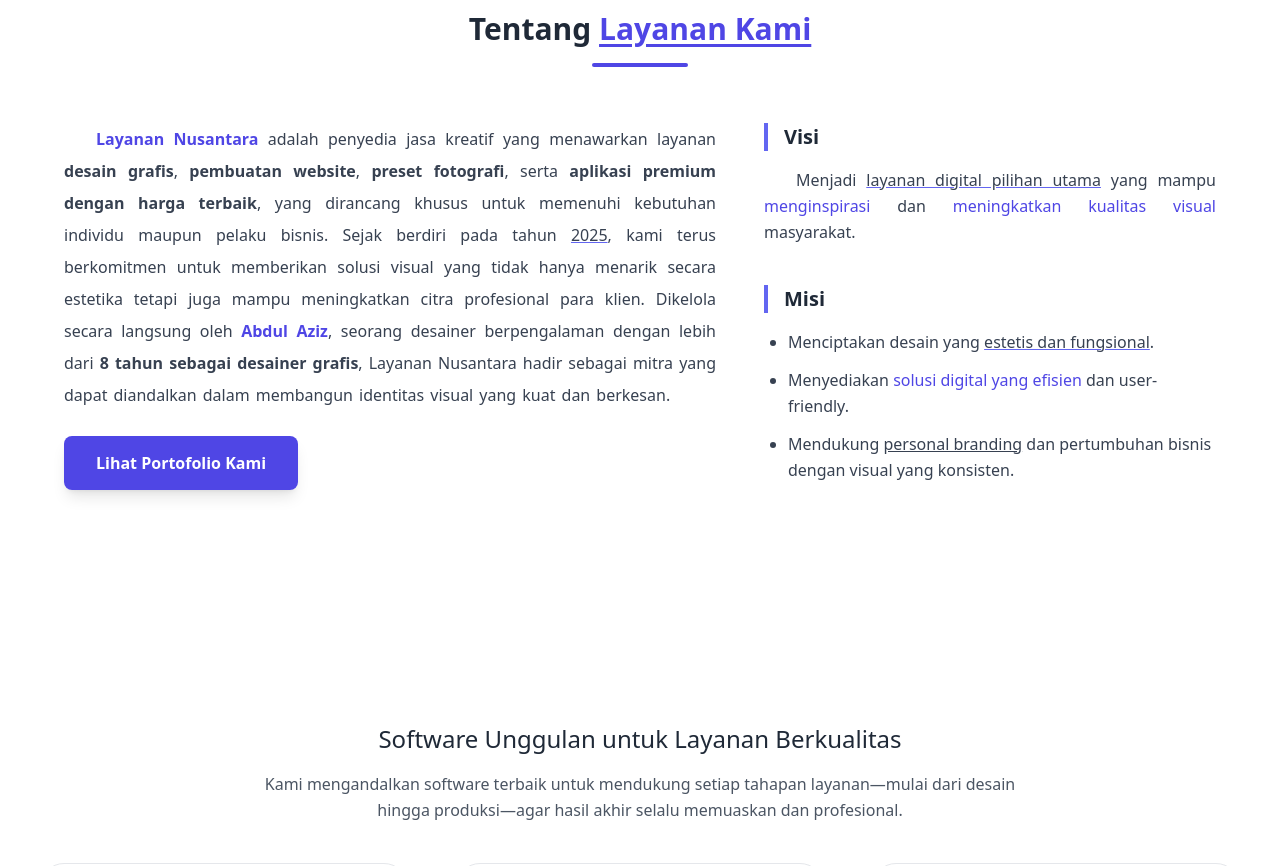
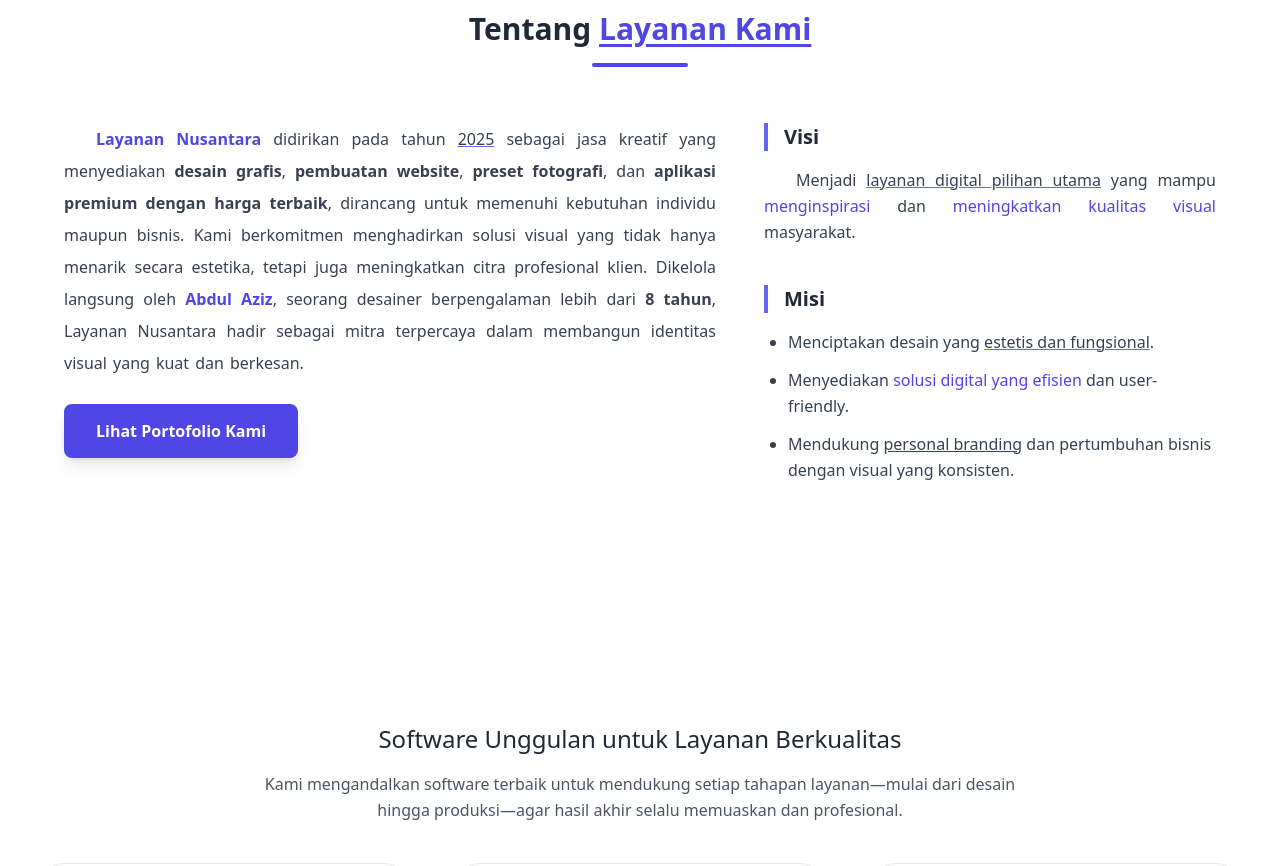
Before and after one commit to abdulaziz817/layanan, a Next.js app: page / in a window 1280 px wide. Shown: the part 1860-2726 px from the top of the page. Built offline with nearby package versions, Linux system fonts and the light colour scheme.

Commit message:
update tentang

```diff
--- a/components/ui/CTA/index.jsx
+++ b/components/ui/CTA/index.jsx
@@ -40,9 +40,10 @@ const CTA = () => {
                             className="md:col-span-7 space-y-6"
                         >
                             <div className="space-y-4 text-gray-700 text-base leading-loose" style={{ wordSpacing: '0.12em' }}>
-                                <p className="text-justify" style={{ textIndent: '2rem' }}>
-                                    <span className="font-semibold text-indigo-600">Layanan Nusantara</span> adalah penyedia jasa kreatif yang menawarkan layanan <strong>desain grafis</strong>, <strong>pembuatan website</strong>, <strong>preset fotografi</strong>, serta <strong>aplikasi premium dengan harga terbaik</strong>, yang dirancang khusus untuk memenuhi kebutuhan individu maupun pelaku bisnis. Sejak berdiri pada tahun <span className="underline decoration-indigo-500">2025</span>, kami terus berkomitmen untuk memberikan solusi visual yang tidak hanya menarik secara estetika tetapi juga mampu meningkatkan citra profesional para klien. Dikelola secara langsung oleh <span className="font-semibold text-indigo-600">Abdul Aziz</span>, seorang desainer berpengalaman dengan lebih dari <strong>8 tahun sebagai desainer grafis</strong>, Layanan Nusantara hadir sebagai mitra yang dapat diandalkan dalam membangun identitas visual yang kuat dan berkesan.
-                                </p>
+<p className="text-justify" style={{ textIndent: '2rem' }}>
+  <span className="font-semibold text-indigo-600">Layanan Nusantara</span> didirikan pada tahun <span className="underline decoration-indigo-500">2025</span> sebagai jasa kreatif yang menyediakan <strong>desain grafis</strong>, <strong>pembuatan website</strong>, <strong>preset fotografi</strong>, dan <strong>aplikasi premium dengan harga terbaik</strong>, dirancang untuk memenuhi kebutuhan individu maupun bisnis. Kami berkomitmen menghadirkan solusi visual yang tidak hanya menarik secara estetika, tetapi juga meningkatkan citra profesional klien. Dikelola langsung oleh <span className="font-semibold text-indigo-600">Abdul Aziz</span>, seorang desainer berpengalaman lebih dari <strong>8 tahun</strong>, Layanan Nusantara hadir sebagai mitra terpercaya dalam membangun identitas visual yang kuat dan berkesan.
+</p>
+
 
                             </div>
 
```
